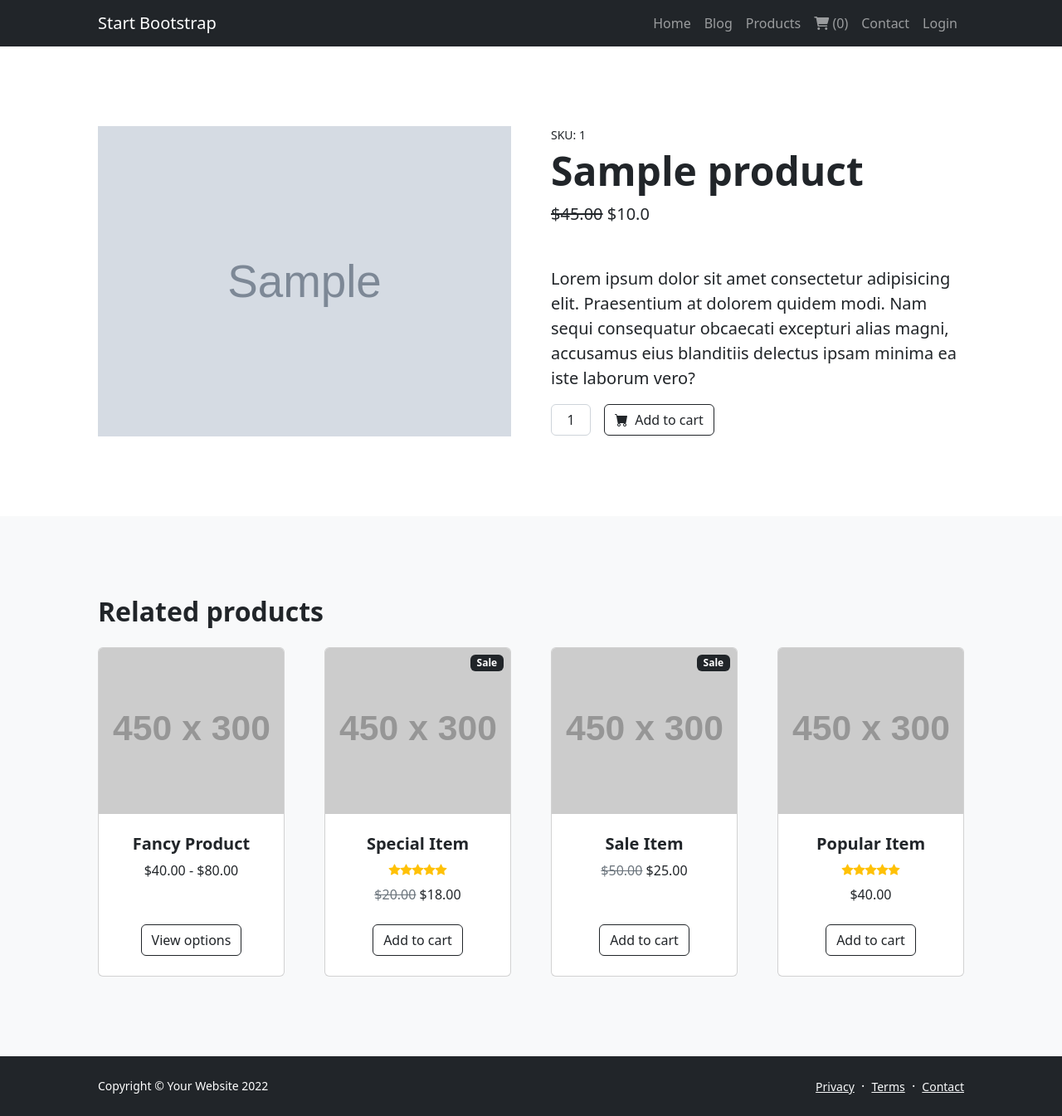
After one commit to ljavierrodriguez/tienda-django, a Django app: page /products/1/details in a window 1280 px wide. The commit adds this page. Shown: the whole page at 83% size. Run offline with Django 4.2, Linux system fonts and the light colour scheme; tables that the repository leaves empty hold one stand-in row (values such as "Sample post"); grey boxes marked "Sample" are stand-in pictures; grey boxes labelled with a size stand in for pictures from a placeholder-image service; some libraries are stand-ins or nearby versions.

Commit message:
Shopping Cart

```diff
--- /dev/null
+++ b/tienda/cart/urls.py
@@ -0,0 +1,7 @@
+from django.urls import path
+from . import views
+
+urlpatterns = [
+    path('cart/<int:id>/add', views.cart_add, name="add"),
+    path('cart/', views.CartView.as_view(), name="detail")
+]
--- a/tienda/shop/urls.py
+++ b/tienda/shop/urls.py
@@ -11,5 +11,6 @@ urlpatterns = [
     #path('blog/', views.blog, name="blog")
     path('', views.HomeView.as_view(), name="home"),
     path('blog/', views.BlogView.as_view(), name="blog"),
-    path('products/', views.ProductsView.as_view(), name="products")
+    path('products/', views.ProductsView.as_view(), name="products"),
+    path('products/<int:id>/details', views.ProductDetailsView.as_view(), name="products_details")
 ]
--- a/tienda/shop/views.py
+++ b/tienda/shop/views.py
@@ -1,7 +1,7 @@
 from django.shortcuts import render
 from django.views import View
 from .models import Product
-
+from cart.cart import Cart
 '''
 def home(request):
     template_name = "index.html"
@@ -20,7 +20,12 @@ class HomeView(View):
     template_name='index.html'
 
     def get(self, request):
-        return render(request, self.template_name, { 'name': 'Luis Javier', 'languages': ['es', 'en']})
+        cart = Cart(request)
+
+        data = {
+            "total": cart.__len__()
+        }
+        return render(request, self.template_name, { 'name': 'Luis Javier', 'languages': ['es', 'en'], "cart": data })
 
     # Esta funcion se utiliza si recibo datos por un formulario
     def post(self, request):
@@ -31,7 +36,12 @@ class BlogView(View):
     template_name='blog.html'
 
     def get(self, request):
-        return render(request, self.template_name, { 'name': 'Luis Javier'})
+        cart = Cart(request)
+
+        data = {
+            "total": cart.__len__()
+        }
+        return render(request, self.template_name, { 'name': 'Luis Javier', "cart": data })
 
     # Esta funcion se utiliza si recibo datos por un formulario
     def post(self, request):
@@ -43,5 +53,24 @@ class ProductsView(View):
 
     def get(self, request):
         products = Product.objects.all().select_related('category_id')
+        cart = Cart(request)
+
+        data = {
+            "total": cart.__len__()
+        }
+
         print(products)
-        return render(request, self.template_name, {"products": products})
+        return render(request, self.template_name, {"products": products, "cart": data })
+
+class ProductDetailsView(View):
+    template_name='product_details.html'
+
+    def get(self, request, id = None):
+        cart = Cart(request)
+
+        data = {
+            "total": cart.__len__()
+        }
+        product = Product.objects.get(pk=id)
+        print(product)
+        return render(request, self.template_name, {"product": product, "cart": data })
--- /dev/null
+++ b/tienda/templates/cart.html
@@ -0,0 +1,5 @@
+{% extends 'layouts/base.html' %}
+{% block content %}
+<!-- Cart Detail -->
+<h1>Cart</h1>
+{% endblock %}
--- a/tienda/templates/layouts/navbar.html
+++ b/tienda/templates/layouts/navbar.html
@@ -7,6 +7,7 @@
                 <li class="nav-item"><a class="nav-link" href="{% url 'home' %}">Home</a></li>
                 <li class="nav-item"><a class="nav-link" href="{% url 'blog' %}">Blog</a></li>
                 <li class="nav-item"><a class="nav-link" href="{% url 'products' %}">Products</a></li>
+                <li class="nav-item"><a class="nav-link" href="{% url 'detail' %}"><i class="fa-solid fa-shopping-cart"></i> ({{ cart.total }})</a></li>
                 <li class="nav-item"><a class="nav-link" href="contact.html">Contact</a></li>
 
                 {% if user.is_authenticated %}
--- /dev/null
+++ b/tienda/templates/product_details.html
@@ -0,0 +1,197 @@
+{% extends 'layouts/base.html' %} {% block content %}
+<!-- Product section-->
+<section class="py-5">
+  <div class="container px-4 px-lg-5 my-5">
+    <div class="row gx-4 gx-lg-5 align-items-center">
+      <div class="col-md-6">
+        <img
+          class="card-img-top mb-5 mb-md-0"
+          src="{{ product.image_file.url }}"
+          alt="..."
+        />
+      </div>
+      <div class="col-md-6">
+        <div class="small mb-1">SKU: {{ product.id }}</div>
+        <h1 class="display-5 fw-bolder">{{ product.title }}</h1>
+        <div class="fs-5 mb-5">
+          <span class="text-decoration-line-through">$45.00</span>
+          <span>${{ product.price }}</span>
+        </div>
+        <p class="lead">
+          Lorem ipsum dolor sit amet consectetur adipisicing elit. Praesentium
+          at dolorem quidem modi. Nam sequi consequatur obcaecati excepturi
+          alias magni, accusamus eius blanditiis delectus ipsam minima ea iste
+          laborum vero?
+        </p>
+        <div class="d-flex">
+          <form class="d-flex" method="post" action="/cart/{{product.id}}/add">
+            {% csrf_token %}
+            <input
+              class="form-control text-center me-3"
+              id="quantity"
+              name="quantity"
+              type="num"
+              value="1"
+              style="max-width: 3rem"
+            />
+            <button class="btn btn-outline-dark flex-shrink-0" type="submit">
+              <i class="bi-cart-fill me-1"></i>
+              Add to cart
+            </button>
+          </form>
+        </div>
+      </div>
+    </div>
+  </div>
+</section>
+<!-- Related items section-->
+<section class="py-5 bg-light">
+  <div class="container px-4 px-lg-5 mt-5">
+    <h2 class="fw-bolder mb-4">Related products</h2>
+    <div
+      class="row gx-4 gx-lg-5 row-cols-2 row-cols-md-3 row-cols-xl-4 justify-content-center"
+    >
+      <div class="col mb-5">
+        <div class="card h-100">
+          <!-- Product image-->
+          <img
+            class="card-img-top"
+            src="https://dummyimage.com/450x300/dee2e6/6c757d.jpg"
+            alt="..."
+          />
+          <!-- Product details-->
+          <div class="card-body p-4">
+            <div class="text-center">
+              <!-- Product name-->
+              <h5 class="fw-bolder">Fancy Product</h5>
+              <!-- Product price-->
+              $40.00 - $80.00
+            </div>
+          </div>
+          <!-- Product actions-->
+          <div class="card-footer p-4 pt-0 border-top-0 bg-transparent">
+            <div class="text-center">
+              <a class="btn btn-outline-dark mt-auto" href="#">View options</a>
+            </div>
+          </div>
+        </div>
+      </div>
+      <div class="col mb-5">
+        <div class="card h-100">
+          <!-- Sale badge-->
+          <div
+            class="badge bg-dark text-white position-absolute"
+            style="top: 0.5rem; right: 0.5rem"
+          >
+            Sale
+          </div>
+          <!-- Product image-->
+          <img
+            class="card-img-top"
+            src="https://dummyimage.com/450x300/dee2e6/6c757d.jpg"
+            alt="..."
+          />
+          <!-- Product details-->
+          <div class="card-body p-4">
+            <div class="text-center">
+              <!-- Product name-->
+              <h5 class="fw-bolder">Special Item</h5>
+              <!-- Product reviews-->
+              <div
+                class="d-flex justify-content-center small text-warning mb-2"
+              >
+                <div class="bi-star-fill"></div>
+                <div class="bi-star-fill"></div>
+                <div class="bi-star-fill"></div>
+                <div class="bi-star-fill"></div>
+                <div class="bi-star-fill"></div>
+              </div>
+              <!-- Product price-->
+              <span class="text-muted text-decoration-line-through"
+                >$20.00</span
+              >
+              $18.00
+            </div>
+          </div>
+          <!-- Product actions-->
+          <div class="card-footer p-4 pt-0 border-top-0 bg-transparent">
+            <div class="text-center">
+              <a class="btn btn-outline-dark mt-auto" href="#">Add to cart</a>
+            </div>
+          </div>
+        </div>
+      </div>
+      <div class="col mb-5">
+        <div class="card h-100">
+          <!-- Sale badge-->
+          <div
+            class="badge bg-dark text-white position-absolute"
+            style="top: 0.5rem; right: 0.5rem"
+          >
+            Sale
+          </div>
+          <!-- Product image-->
+          <img
+            class="card-img-top"
+            src="https://dummyimage.com/450x300/dee2e6/6c757d.jpg"
+            alt="..."
+          />
+          <!-- Product details-->
+          <div class="card-body p-4">
+            <div class="text-center">
+              <!-- Product name-->
+              <h5 class="fw-bolder">Sale Item</h5>
+              <!-- Product price-->
+              <span class="text-muted text-decoration-line-through"
+                >$50.00</span
+              >
+              $25.00
+            </div>
+          </div>
+          <!-- Product actions-->
+          <div class="card-footer p-4 pt-0 border-top-0 bg-transparent">
+            <div class="text-center">
+              <a class="btn btn-outline-dark mt-auto" href="#">Add to cart</a>
+            </div>
+          </div>
+        </div>
+      </div>
+      <div class="col mb-5">
+        <div class="card h-100">
+          <!-- Product image-->
+          <img
+            class="card-img-top"
+            src="https://dummyimage.com/450x300/dee2e6/6c757d.jpg"
+            alt="..."
+          />
+          <!-- Product details-->
+          <div class="card-body p-4">
+            <div class="text-center">
+              <!-- Product name-->
+              <h5 class="fw-bolder">Popular Item</h5>
+              <!-- Product reviews-->
+              <div
+                class="d-flex justify-content-center small text-warning mb-2"
+              >
+                <div class="bi-star-fill"></div>
+                <div class="bi-star-fill"></div>
+                <div class="bi-star-fill"></div>
+                <div class="bi-star-fill"></div>
+                <div class="bi-star-fill"></div>
+              </div>
+              <!-- Product price-->
+              $40.00
+            </div>
+          </div>
+          <!-- Product actions-->
+          <div class="card-footer p-4 pt-0 border-top-0 bg-transparent">
+            <div class="text-center">
+              <a class="btn btn-outline-dark mt-auto" href="#">Add to cart</a>
+            </div>
+          </div>
+        </div>
+      </div>
+    </div>
+  </div>
+</section>
+{% endblock %}
--- a/tienda/templates/products.html
+++ b/tienda/templates/products.html
@@ -7,6 +7,7 @@
         <div class="text-center text-white">
             <h1 class="display-4 fw-bolder">Shop in style</h1>
             <p class="lead fw-normal text-white-50 mb-0">With this shop hompeage template</p>
+            <p>Products: {{ cart.total }} </p>
         </div>
     </div>
 </header>
@@ -14,7 +15,6 @@
 <section class="py-5">
     <div class="container px-4 px-lg-5 mt-5">
         <div class="row gx-4 gx-lg-5 row-cols-2 row-cols-md-3 row-cols-xl-4 justify-content-center">
-
             {% for product in products %}
             <div class="col mb-5">
                 <div class="card h-100">
@@ -32,7 +32,7 @@
                     </div>
                     <!-- Product actions-->
                     <div class="card-footer p-4 pt-0 border-top-0 bg-transparent">
-                        <div class="text-center"><a class="btn btn-outline-dark mt-auto" href="#">View options</a></div>
+                        <div class="text-center"><a class="btn btn-outline-dark mt-auto" href="/products/{{ product.id }}/details">View</a></div>
                     </div>
                 </div>
             </div>
--- a/tienda/tienda/settings.py
+++ b/tienda/tienda/settings.py
@@ -140,3 +140,5 @@ STATICFILES_DIRS = ( os.path.join('static'), )
 DEFAULT_AUTO_FIELD = 'django.db.models.BigAutoField'
 
 SESSION_EXPIRE_AT_BROWSER_CLOSE = True
+
+CART_SESSION_ID = 'cart'
--- a/tienda/tienda/urls.py
+++ b/tienda/tienda/urls.py
@@ -22,6 +22,7 @@ urlpatterns = [
     path('admin/', admin.site.urls),
     path('', include('shop.urls')),
     path('', include('accounts.urls')),
+    path('', include('cart.urls')),
 ]
 
 if settings.DEBUG:
```
Also changed, not shown: tienda/cart/cart.py (added, +66 -0 lines), tienda/cart/views.py (+25 -2 lines).
